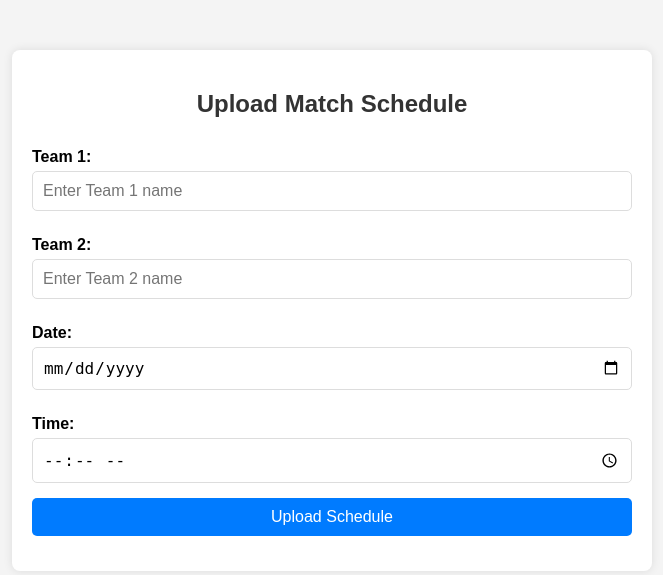
After one commit to rajaramsharma/CricketAuctionHub, a PHP site: page /uploadmatch_schedule.php in a window 1280 px wide. The commit adds this page. Shown: the top 575 px of the page, without its empty margins (308-971 px from the left). Run offline with PHP 8.4, Linux system fonts and the light colour scheme.

Commit message:
create matchschedule page

```diff
--- a/dashboard.php
+++ b/dashboard.php
@@ -142,7 +142,7 @@ $conn->close();
     <header>
         <div class="logo">Auction Dashboard</div>
         <div class="navbar">
-            <button onclick="location.href='match_schedule.php'">Match Schedule</button>
+            <button onclick="location.href='uploadmatch_schedule.php'">Match Schedule</button>
             <button onclick="location.href='live_score.php'">Live Score</button>
         </div>
         <div class="user-dropdown">
--- /dev/null
+++ b/uploadmatch_schedule.php
@@ -0,0 +1,73 @@
+<!DOCTYPE html>
+<html lang="en">
+<head>
+    <meta charset="UTF-8">
+    <meta name="viewport" content="width=device-width, initial-scale=1.0">
+    <title>Upload Match Schedule</title>
+    <style>
+        body {
+            font-family: Arial, sans-serif;
+            background-color: #f4f4f4;
+            margin: 0;
+            padding: 0;
+        }
+        .container {
+            max-width: 600px;
+            margin: 50px auto;
+            padding: 20px;
+            background: white;
+            box-shadow: 0 0 10px rgba(0, 0, 0, 0.1);
+            border-radius: 8px;
+        }
+        h2 {
+            text-align: center;
+            color: #333;
+        }
+        form {
+            display: flex;
+            flex-direction: column;
+        }
+        label {
+            margin: 10px 0 5px;
+            font-weight: bold;
+        }
+        input, button {
+            padding: 10px;
+            font-size: 16px;
+            margin-bottom: 15px;
+            border: 1px solid #ddd;
+            border-radius: 5px;
+        }
+        button {
+            background-color: #007bff;
+            color: white;
+            border: none;
+            cursor: pointer;
+            transition: background-color 0.3s;
+        }
+        button:hover {
+            background-color: #0056b3;
+        }
+    </style>
+</head>
+<body>
+    <div class="container">
+        <h2>Upload Match Schedule</h2>
+        <form action="upload_schedule.php" method="POST">
+            <label for="team1">Team 1:</label>
+            <input type="text" id="team1" name="team1" placeholder="Enter Team 1 name" required>
+
+            <label for="team2">Team 2:</label>
+            <input type="text" id="team2" name="team2" placeholder="Enter Team 2 name" required>
+
+            <label for="date">Date:</label>
+            <input type="date" id="date" name="date" required>
+
+            <label for="time">Time:</label>
+            <input type="time" id="time" name="time" required>
+
+            <button type="submit">Upload Schedule</button>
+        </form>
+    </div>
+</body>
+</html>
```
Also changed, not shown: upload_schedule.php (added, +31 -0 lines), userdashboard.php (added, +148 -0 lines).
